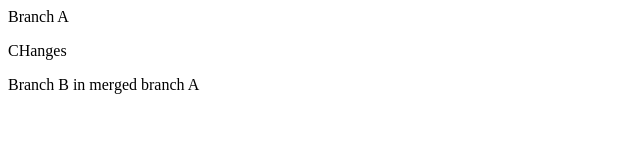
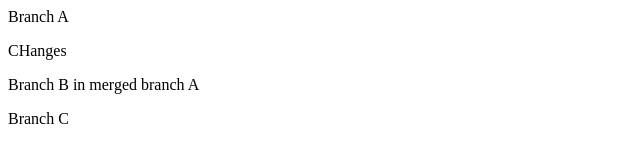
Before and after one commit to duonge12/gitTest, a website: page src/index.html in a window 1280 px wide. Shown: the full height of the page, 0-640 px from the left. Drawn offline with Linux system fonts and the light colour scheme.

Commit message:
set up C

```diff
--- a/src/index.html
+++ b/src/index.html
@@ -9,5 +9,7 @@
     <div>Branch A</div>
     <p>CHanges</p>
     <p>Branch B in merged branch A</p>
+
+    <div>Branch C</div>
 </body>
 </html>
```
